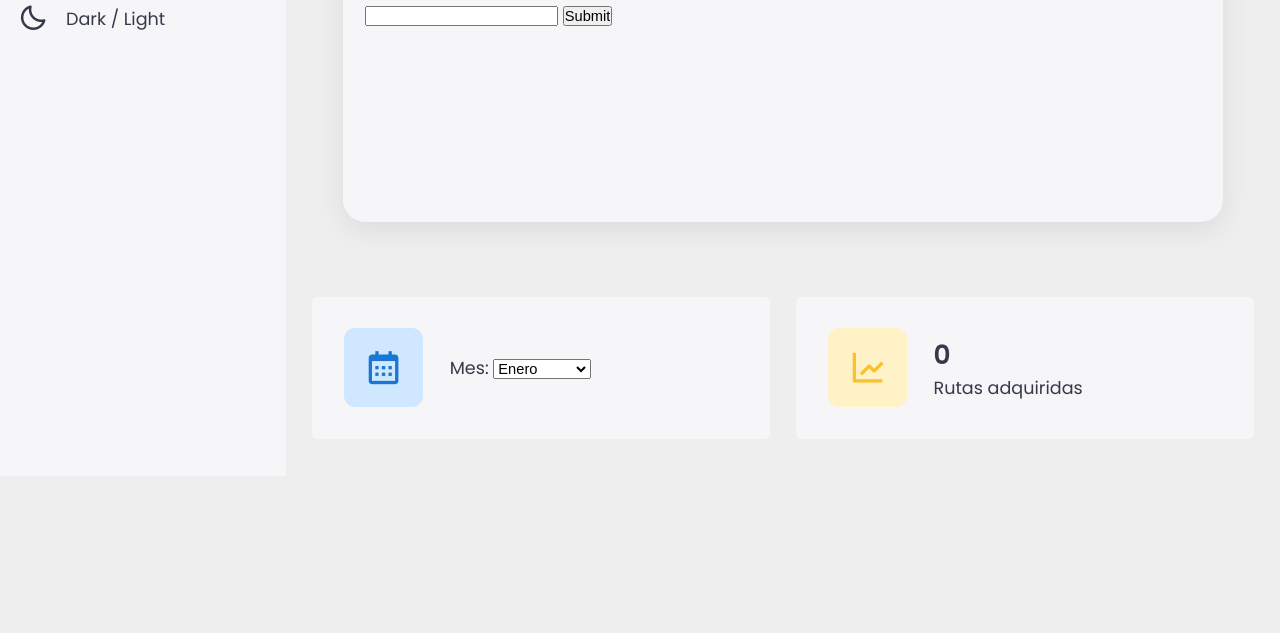
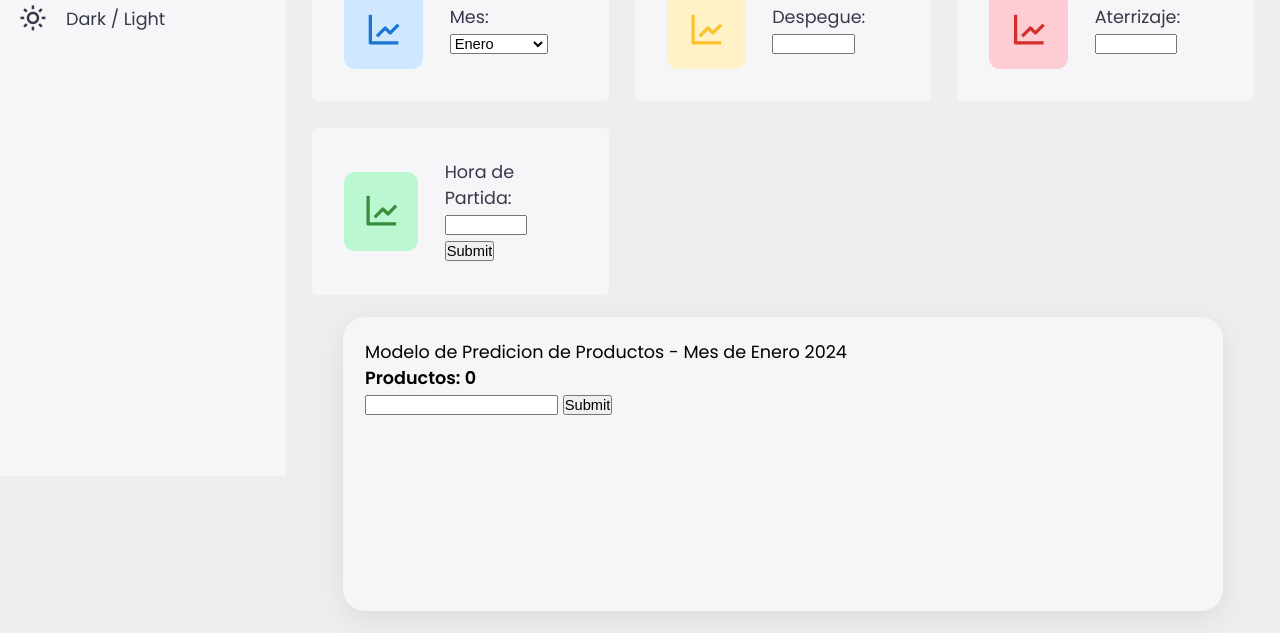
Before and after one commit to ferDMS/green-pandas-datathon, a website: page ventas.html in a window 1280 px wide. Shown: the part 324-957 px from the top of the page. Before the commit the page ends 802 px from the top, so only its background shows below. Drawn offline with nearby package versions, Linux system fonts and the light colour scheme.

Commit message:
cambios a rutas

```diff
--- a/ventas.html
+++ b/ventas.html
@@ -19,10 +19,10 @@
             <a href="./index.html"><i class="bx bxs-dashboard"></i>Dashboard</a>
           </li>
           <li>
-            <a href="https://colab.research.google.com/drive/138MxcVGjAjCdQghdheBRsJlTvk1z3M-O?usp=sharing"><i class="bx bxs-book-content"></i> Google Colab</a>
+            <a href="https://colab.research.google.com/drive/138MxcVGjAjCdQghdheBRsJlTvk1z3M-O?usp=sharing" target="_blank"> <i class="bx bxs-book-content"></i> Google Colab</a>
           </li>
           <li>
-            <a href="https://github.com/ferDMS/green-pandas-datathon"><i class="bx bx-video"></i>Github</a>
+            <a href="https://github.com/ferDMS/green-pandas-datathon" target="_blank"><i class="bx bx-video"></i>Github</a>
           </li>
           <li>
             <a href="#" class="dark-mode-link"><i class="bx bx-moon"></i>Dark / Light</a>
@@ -63,32 +63,18 @@
         <div class="header">
           <h1>Dashboard</h1>
           <ul class="breadcrumb">
-            <li><a href="index.html" class="active">Modelo de Pasajeros</a></li>
+            <li><a href="#" class="active">Modelo de Pasajeros</a></li>
             /
-            <li><a href="#">Modelo de Ventas</a></li>
+            <li><a href="./index.html">Modelo de Ventas</a></li>
           </ul>
-        </div>
-
-
-     <!--============= graphs ===============-->
-     <div class="graphBox">
-        <div class="box">
-            <p>Modelo de predicción de pasajeros - Mes de Enero 2024</p>
-            <form id="route-form">
-                <p>Route ID:</p>
-                <input type="text" id="route-id" name="route-id">
-                <input type="submit" value="Submit">
-            </form>
-            <canvas id="chart"></canvas>
-        </div>
         </div>
 <!--============= cards start ===============-->
 <ul class="cards">
   <li>
-              <i class="bx bx-calendar"></i>
+    <i class="bx bx-line-chart"></i>
     <span class="info">
       <form id="mes-form">
-                  <p for="mes-id">Mes:</pl>
+        <p for="mes-id">Mes:</p>
         <select id="mes-id" name="mes-id">
           <option value="1">Enero</option>
           <option value="2">Febrero</option>
@@ -104,15 +90,54 @@
           <option value="12">Diciembre</option>
         </select>
       </form>
+    </span>
+  </li>
+
+  <!-- Nuevas tarjetas -->
+  <li>
+    <i class="bx bx-line-chart"></i>
+    <span class="info">
+      <form id="despegue-form">
+        <p for="despegue-id">Despegue:</p>
+        <input type="text" id="despegue-id" name="despegue-id" style="width: 75px;">
+      </form>
+    </span>
+  </li>
 
   <li>
     <i class="bx bx-line-chart"></i>
     <span class="info">
-                <h3 id="route-count">0</h3>
-                <p>Rutas adquiridas</p>
+      <form id="aterrizaje-form">
+        <p for="aterrizaje-id">Aterrizaje:</p>
+        <input type="text" id="aterrizaje-id" name="aterrizaje-id" style="width: 75px;">
+      </form>
     </span>
   </li>
 
+  <li>
+    <i class="bx bx-line-chart"></i>
+    <span class="info">
+      <form id="hora-partida-form">
+        <p for="hora-partida-id">Hora de Partida:</p>
+        <input type="text" id="hora-partida-id" name="hora-partida-id" style="width: 75px;">
+        <input type="submit" value="Submit">
+      </form>
+    </span>
+  </li>
+</ul>
+
+     <!--============= graphs ===============-->
+     <div class="graphBox">
+        <div class="box">
+            <p>Modelo de Predicion de Productos - Mes de Enero 2024</p>
+            <form id="route-form">
+              <p>Productos: <span id="route-id-value">0</span></p>
+              <input type="text" id="route-id" name="route-id">
+              <input type="submit" value="Submit">
+          </form>
+            <canvas id="chart"></canvas>
+        </div>
+    </div>
 
 
         </div>
@@ -122,6 +147,6 @@
     </div>
     <!-- =============Contetn CLose================ -->
     <script src="https://cdn.jsdelivr.net/npm/chart.js"></script>
-    <script src="./ventas.js"></script>
+    <script src="./index.js"></script>
 </body>
 </html>
```
Also changed, not shown: index.html (+45 -20 lines). Lines whose indentation alone changed are shown as unchanged.
